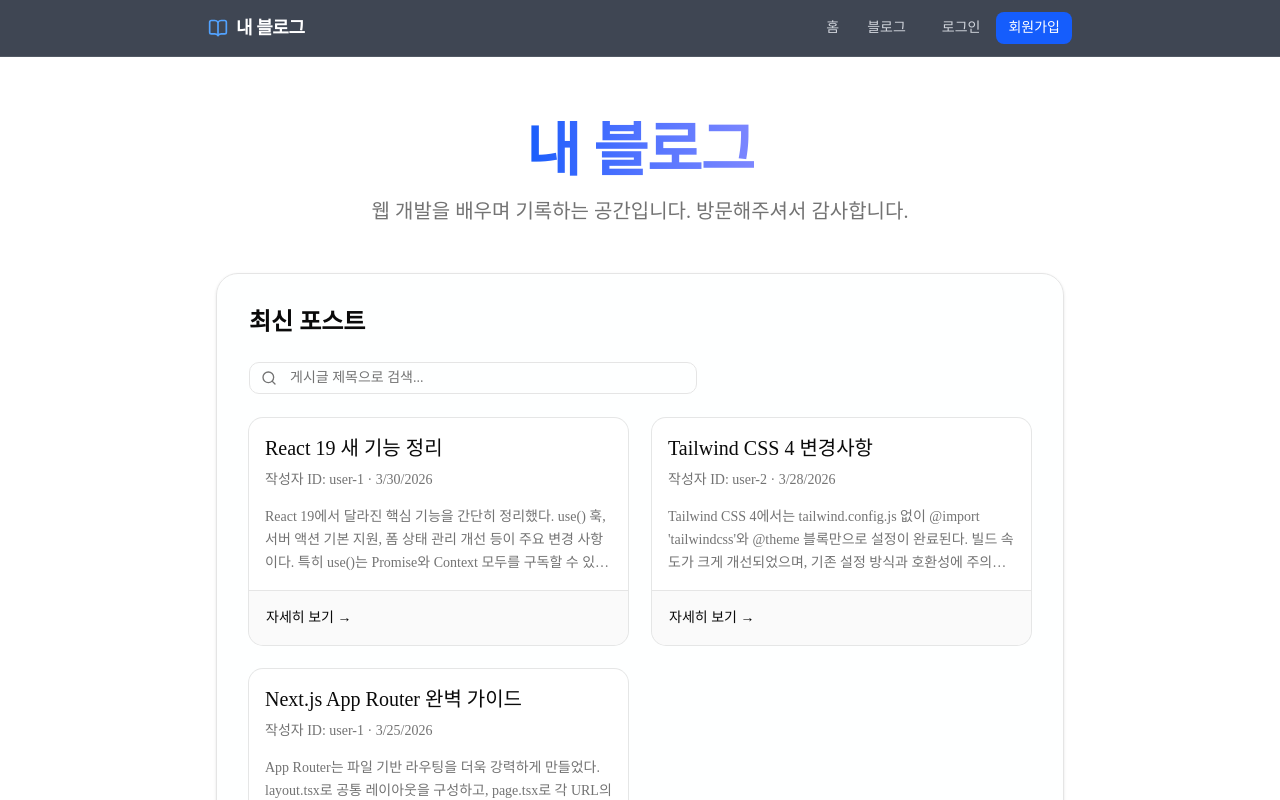
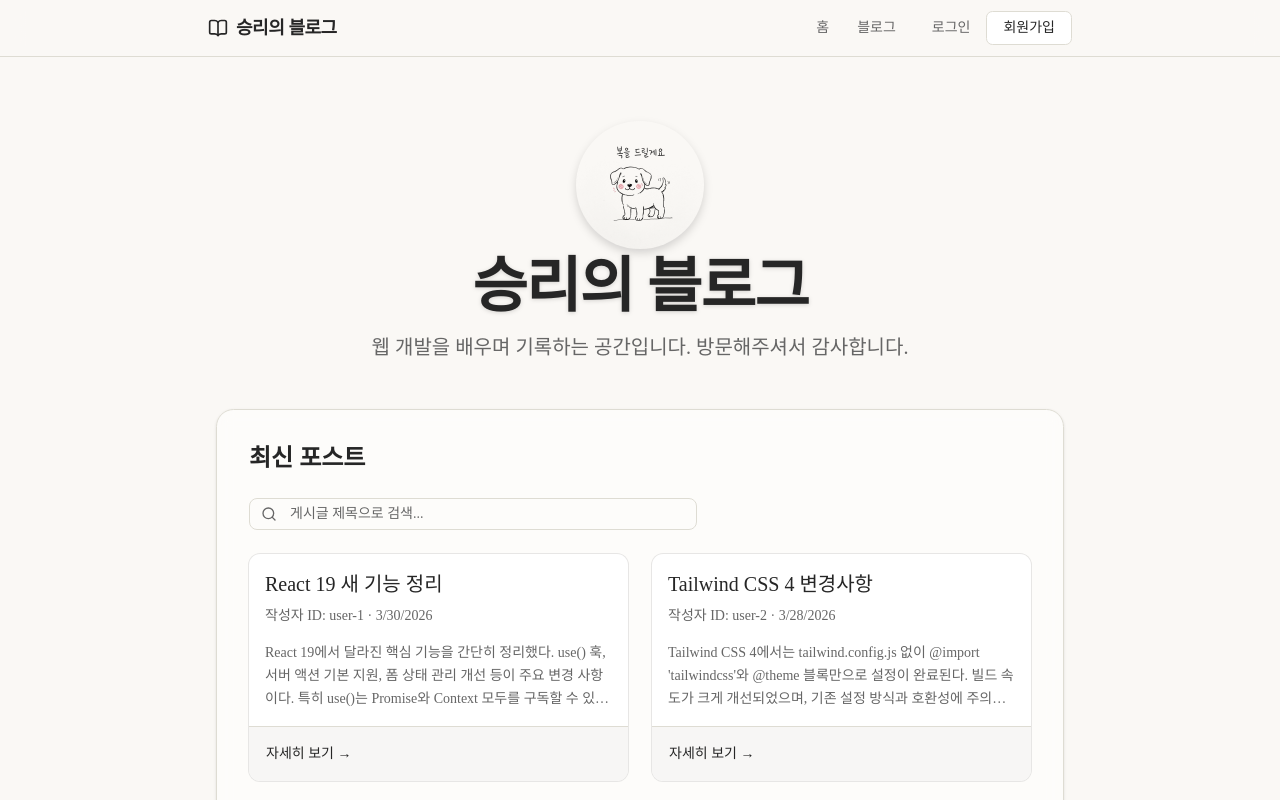
Before and after one commit to kwonseungri/my-first-web, a Next.js app: page / in a window 1280 px wide. Shown: the top 800 px of the page. Built offline with nearby package versions, Linux system fonts and the light colour scheme; no server answers.

Commit message:
style: update UI design to ivory theme and add cute dog mascot

```diff
--- a/app/globals.css
+++ b/app/globals.css
@@ -48,73 +48,84 @@
   --radius-4xl: calc(var(--radius) * 2.6);
 }
 
-:root { /* 깨끗하고 부드러운 화이트 */   /* 선명한 딥 차콜 */
-  --card: oklch(1 0 0);
-  --card-foreground: oklch(0.145 0 0);
-  --popover: oklch(1 0 0);
-  --popover-foreground: oklch(0.145 0 0);
-  --primary: hsl(220 70% 50%);      /* 프로젝트 메인 색상 */
-  --primary-foreground: hsl(0 0% 100%);
-  --secondary: oklch(0.97 0 0);
-  --secondary-foreground: oklch(0.205 0 0);
-  --muted: oklch(0.97 0 0);
-  --muted-foreground: oklch(0.556 0 0);
-  --accent: oklch(0.97 0 0);
-  --accent-foreground: oklch(0.205 0 0);
-  --destructive: oklch(0.577 0.245 27.325);
-  --border: oklch(0.922 0 0);
-  --input: oklch(0.922 0 0);
-  --ring: oklch(0.708 0 0);
-  --chart-1: oklch(0.87 0 0);
-  --chart-2: oklch(0.556 0 0);
-  --chart-3: oklch(0.439 0 0);
-  --chart-4: oklch(0.371 0 0);
-  --chart-5: oklch(0.269 0 0);
-  --radius: 0.625rem;
-  --sidebar: oklch(0.985 0 0);
-  --sidebar-foreground: oklch(0.145 0 0);
-  --sidebar-primary: oklch(0.205 0 0);
-  --sidebar-primary-foreground: oklch(0.985 0 0);
-  --sidebar-accent: oklch(0.97 0 0);
-  --sidebar-accent-foreground: oklch(0.205 0 0);
-  --sidebar-border: oklch(0.922 0 0);
-  --sidebar-ring: oklch(0.708 0 0);
-  --background: oklch(1 0 0);
-  --foreground: oklch(0.145 0 0);
+:root { /* 깔끔한 아이보리 블로그 테마 */
+  --background: hsl(45 30% 97%); /* 부드러운 아이보리 배경 */
+  --foreground: hsl(0 0% 15%); /* 선명한 텍스트 (다크 그레이) */
+  --card: hsl(0 0% 100%); /* 카드/컨테이너는 깨끗한 화이트 */
+  --card-foreground: hsl(0 0% 15%);
+  --popover: hsl(0 0% 100%);
+  --popover-foreground: hsl(0 0% 15%);
+
+  --primary: hsl(0 0% 100%); /* 주요 버튼 하얀색 */
+  --primary-foreground: hsl(0 0% 15%); /* 하얀 버튼 위 텍스트 */
+
+  --secondary: hsl(45 10% 92%);
+  --secondary-foreground: hsl(0 0% 15%);
+  --muted: hsl(45 10% 93%);
+  --muted-foreground: hsl(0 0% 40%);
+  --accent: hsl(45 10% 92%);
+  --accent-foreground: hsl(0 0% 15%);
+
+  --destructive: hsl(0 75% 50%);
+  --border: hsl(45 15% 85%); /* 경계선은 은은하게 */
+  --input: hsl(45 15% 85%);
+  --ring: hsl(0 0% 15%);
+
+  --chart-1: hsl(0 0% 15%);
+  --chart-2: hsl(45 10% 60%);
+  --chart-3: hsl(0 0% 40%);
+  --chart-4: hsl(45 20% 70%);
+  --chart-5: hsl(0 0% 70%);
+
+  --radius: 0.5rem; /* 약간의 곡률로 깔끔함 유지 */
+
+  --sidebar: hsl(45 30% 97%);
+  --sidebar-foreground: hsl(0 0% 15%);
+  --sidebar-primary: hsl(0 0% 100%);
+  --sidebar-primary-foreground: hsl(0 0% 15%);
+  --sidebar-accent: hsl(45 10% 92%);
+  --sidebar-accent-foreground: hsl(0 0% 15%);
+  --sidebar-border: hsl(45 15% 85%);
+  --sidebar-ring: hsl(0 0% 15%);
 }
 
-.dark {
-  --background: oklch(0.145 0 0);
-  --foreground: oklch(0.985 0 0);
-  --card: oklch(0.205 0 0);
-  --card-foreground: oklch(0.985 0 0);
-  --popover: oklch(0.205 0 0);
-  --popover-foreground: oklch(0.985 0 0);
-  --primary: oklch(0.922 0 0);
-  --primary-foreground: oklch(0.205 0 0);
-  --secondary: oklch(0.269 0 0);
-  --secondary-foreground: oklch(0.985 0 0);
-  --muted: oklch(0.269 0 0);
-  --muted-foreground: oklch(0.708 0 0);
-  --accent: oklch(0.269 0 0);
-  --accent-foreground: oklch(0.985 0 0);
-  --destructive: oklch(0.704 0.191 22.216);
-  --border: oklch(1 0 0 / 10%);
-  --input: oklch(1 0 0 / 15%);
-  --ring: oklch(0.556 0 0);
-  --chart-1: oklch(0.87 0 0);
-  --chart-2: oklch(0.556 0 0);
-  --chart-3: oklch(0.439 0 0);
-  --chart-4: oklch(0.371 0 0);
-  --chart-5: oklch(0.269 0 0);
-  --sidebar: oklch(0.205 0 0);
-  --sidebar-foreground: oklch(0.985 0 0);
-  --sidebar-primary: oklch(0.488 0.243 264.376);
-  --sidebar-primary-foreground: oklch(0.985 0 0);
-  --sidebar-accent: oklch(0.269 0 0);
-  --sidebar-accent-foreground: oklch(0.985 0 0);
-  --sidebar-border: oklch(1 0 0 / 10%);
-  --sidebar-ring: oklch(0.556 0 0);
+.dark { /* 깔끔한 다크 모드 */
+  --background: hsl(0 0% 10%);
+  --foreground: hsl(0 0% 96%);
+  --card: hsl(0 0% 12%);
+  --card-foreground: hsl(0 0% 96%);
+  --popover: hsl(0 0% 12%);
+  --popover-foreground: hsl(0 0% 96%);
+
+  --primary: hsl(0 0% 15%); /* 다크모드 버튼 */
+  --primary-foreground: hsl(0 0% 96%);
+
+  --secondary: hsl(0 0% 15%);
+  --secondary-foreground: hsl(0 0% 96%);
+  --muted: hsl(0 0% 15%);
+  --muted-foreground: hsl(0 0% 65%);
+  --accent: hsl(0 0% 15%);
+  --accent-foreground: hsl(0 0% 96%);
+
+  --destructive: hsl(0 70% 50%);
+  --border: hsl(0 0% 20%);
+  --input: hsl(0 0% 20%);
+  --ring: hsl(0 0% 96%);
+
+  --chart-1: hsl(0 0% 96%);
+  --chart-2: hsl(0 0% 65%);
+  --chart-3: hsl(0 0% 40%);
+  --chart-4: hsl(0 0% 30%);
+  --chart-5: hsl(0 0% 20%);
+
+  --sidebar: hsl(0 0% 10%);
+  --sidebar-foreground: hsl(0 0% 96%);
+  --sidebar-primary: hsl(0 0% 15%);
+  --sidebar-primary-foreground: hsl(0 0% 96%);
+  --sidebar-accent: hsl(0 0% 15%);
+  --sidebar-accent-foreground: hsl(0 0% 96%);
+  --sidebar-border: hsl(0 0% 20%);
+  --sidebar-ring: hsl(0 0% 96%);
 }
 
 @layer base {
--- a/app/layout.tsx
+++ b/app/layout.tsx
@@ -17,8 +17,8 @@ const geistMono = Geist_Mono({
 });
 
 export const metadata: Metadata = {
-  title: "내 블로그",
-  description: "개인 블로그입니다.",
+  title: "승리의 블로그",
+  description: "Next.js로 만든 블로그입니다.",
 };
 
 export default function RootLayout({
@@ -35,8 +35,8 @@ export default function RootLayout({
             {children}
           </main>
         </AuthProvider>
-        <footer className="text-center text-gray-500 py-6 border-t mt-auto">
-          © 2026 내 블로그
+        <footer className="py-6 text-center text-sm text-muted-foreground border-t border-border mt-auto">
+          © 2026 승리의 블로그
         </footer>
       </body>
     </html>
--- a/app/page.tsx
+++ b/app/page.tsx
@@ -1,12 +1,22 @@
 import { posts } from "@/lib/posts";
 import PostsList from "@/components/PostsList";
+import Image from "next/image";
 
 export default function Home() {
   return (
     <div className="space-y-12">
       <header className="flex flex-col items-center justify-center pt-10 text-center space-y-4">
-        <h1 className="text-5xl font-extrabold tracking-tight lg:text-6xl bg-gradient-to-r from-blue-600 to-indigo-400 bg-clip-text text-transparent">
-          내 블로그
+        <div className="relative w-32 h-32 mb-2 hover:-translate-y-3 transition-transform duration-500 ease-out cursor-pointer drop-shadow-lg animate-in zoom-in duration-700 mix-blend-multiply">
+          <Image
+            src="/mascot.png"
+            alt="귀여운 블로그 마스코트"
+            fill
+            className="object-contain rounded-full"
+            priority
+          />
+        </div>
+        <h1 className="text-5xl font-extrabold tracking-tight lg:text-6xl text-foreground drop-shadow-sm">
+          승리의 블로그
         </h1>
         <p className="text-xl text-muted-foreground max-w-2xl mx-auto">
           웹 개발을 배우며 기록하는 공간입니다. 방문해주셔서 감사합니다.
--- a/app/posts/[id]/page.tsx
+++ b/app/posts/[id]/page.tsx
@@ -229,7 +229,7 @@ export default function PostDetailPage({
         <Card className="border-none shadow-none bg-transparent">
           <CardHeader className="px-0 space-y-4">
             <div className="space-y-2">
-              <CardTitle className="text-4xl md:text-5xl font-black tracking-tight leading-tight">
+              <CardTitle className="text-2xl md:text-3xl font-bold tracking-tight leading-snug">
                 {post.title}
               </CardTitle>
               <div className="flex items-center gap-4 text-sm text-muted-foreground">
--- a/app/posts/page.tsx
+++ b/app/posts/page.tsx
@@ -37,7 +37,7 @@ export default function PostsPage() {
   return (
     <section className="animate-in fade-in slide-in-from-bottom-4 duration-1000">
       <div className="mb-10 space-y-2">
-        <h1 className="text-4xl font-extrabold tracking-tight lg:text-5xl bg-gradient-to-r from-blue-600 to-indigo-400 bg-clip-text text-transparent">
+        <h1 className="text-4xl font-extrabold tracking-tight lg:text-5xl text-foreground drop-shadow-sm">
           블로그 글 목록
         </h1>
         <p className="text-muted-foreground text-lg italic">
--- a/components/Header.tsx
+++ b/components/Header.tsx
@@ -75,28 +75,28 @@ export default function Header() {
   const initial = profile?.username?.charAt(0).toUpperCase() ?? "U";
 
   return (
-    <header className="sticky top-0 z-50 border-b border-white/10 bg-gray-900/80 backdrop-blur-md text-white">
+    <header className="sticky top-0 z-50 border-b border-border bg-background/80 backdrop-blur-md text-foreground">
       <nav className="max-w-4xl mx-auto px-4 h-14 flex items-center justify-between">
         {/* 로고 */}
         <Link
           href="/"
           className="font-black text-lg tracking-tight hover:opacity-80 transition-opacity flex items-center gap-2"
         >
-          <BookOpen className="h-5 w-5 text-blue-400" />
-          내 블로그
+          <BookOpen className="h-5 w-5 text-foreground" />
+          승리의 블로그
         </Link>
 
         {/* 우측 메뉴 */}
         <div className="flex items-center gap-1">
           <Link
             href="/"
-            className="text-sm px-3 py-1.5 rounded-md text-gray-300 hover:text-white hover:bg-white/10 transition-all"
+            className="text-sm px-3 py-1.5 rounded-md text-muted-foreground hover:text-foreground hover:bg-muted transition-all"
           >
             홈
           </Link>
           <Link
             href="/posts"
-            className="text-sm px-3 py-1.5 rounded-md text-gray-300 hover:text-white hover:bg-white/10 transition-all"
+            className="text-sm px-3 py-1.5 rounded-md text-muted-foreground hover:text-foreground hover:bg-muted transition-all"
           >
             블로그
           </Link>
@@ -111,7 +111,7 @@ export default function Header() {
               {/* 새 글 쓰기 버튼 */}
               <Link
                 href="/posts/new"
-                className="hidden sm:flex items-center gap-1.5 text-sm px-3 py-1.5 rounded-md bg-blue-600 hover:bg-blue-500 transition-colors font-medium"
+                className="hidden sm:flex items-center gap-1.5 text-sm px-4 py-1.5 rounded-md bg-primary text-primary-foreground border border-border hover:opacity-90 transition-opacity font-medium"
               >
                 <PenSquare className="h-3.5 w-3.5" />
                 새 글 쓰기
@@ -121,11 +121,11 @@ export default function Header() {
               <div className="relative" ref={dropdownRef}>
                 <button
                   onClick={() => setDropdownOpen((prev) => !prev)}
-                  className="flex items-center gap-2 pl-1 pr-2 py-1 rounded-full hover:bg-white/10 transition-all group"
+                  className="flex items-center gap-2 pl-1 pr-2 py-1 rounded-full hover:bg-muted transition-all group"
                   aria-label="사용자 메뉴"
                 >
                   {/* 아바타 */}
-                  <div className="w-8 h-8 rounded-full bg-blue-500/20 border border-blue-400/30 flex items-center justify-center font-bold text-blue-300 text-sm overflow-hidden flex-shrink-0 ring-2 ring-transparent group-hover:ring-blue-400/30 transition-all">
+                  <div className="w-8 h-8 rounded-full bg-muted border border-border flex items-center justify-center font-bold text-foreground text-sm overflow-hidden flex-shrink-0 ring-2 ring-transparent group-hover:ring-border transition-all">
                     {profile?.avatar_url ? (
                       // eslint-disable-next-line @next/next/no-img-element
                       <img
@@ -138,49 +138,49 @@ export default function Header() {
                     )}
                   </div>
                   {/* 닉네임 (md 이상에서만 표시) */}
-                  <span className="hidden md:block text-sm text-gray-300 group-hover:text-white transition-colors max-w-[80px] truncate">
+                  <span className="hidden md:block text-sm text-muted-foreground group-hover:text-foreground transition-colors max-w-[80px] truncate">
                     {profile?.username}
                   </span>
                   <ChevronDown
-                    className={`h-3.5 w-3.5 text-gray-400 transition-transform duration-200 ${dropdownOpen ? "rotate-180" : ""}`}
+                    className={`h-3.5 w-3.5 text-muted-foreground transition-transform duration-200 ${dropdownOpen ? "rotate-180" : ""}`}
                   />
                 </button>
 
                 {/* 드롭다운 메뉴 */}
                 {dropdownOpen && (
-                  <div className="absolute right-0 top-full mt-2 w-52 rounded-xl border border-white/10 bg-gray-900/95 backdrop-blur-md shadow-2xl overflow-hidden animate-in fade-in slide-in-from-top-2 duration-150">
+                  <div className="absolute right-0 top-full mt-2 w-52 rounded-xl border border-border bg-popover text-popover-foreground shadow-lg overflow-hidden animate-in fade-in slide-in-from-top-2 duration-150">
                     {/* 프로필 헤더 */}
-                    <div className="px-4 py-3 border-b border-white/10 bg-white/5">
-                      <p className="text-xs text-gray-400 font-medium">로그인 계정</p>
-                      <p className="text-sm font-semibold text-white truncate mt-0.5">
+                    <div className="px-4 py-3 border-b border-border bg-muted/50">
+                      <p className="text-xs text-muted-foreground font-medium">로그인 계정</p>
+                      <p className="text-sm font-semibold truncate mt-0.5">
                         {profile?.username}
                       </p>
-                      <p className="text-xs text-gray-500 truncate">{user.email}</p>
+                      <p className="text-xs text-muted-foreground truncate">{user.email}</p>
                     </div>
 
                     {/* 메뉴 항목들 */}
                     <div className="py-1">
                       <Link
                         href="/mypage"
-                        className="flex items-center gap-2.5 px-4 py-2.5 text-sm text-gray-300 hover:text-white hover:bg-white/10 transition-colors"
+                        className="flex items-center gap-2.5 px-4 py-2.5 text-sm text-foreground hover:bg-muted transition-colors"
                       >
-                        <UserIcon className="h-4 w-4 text-gray-400" />
+                        <UserIcon className="h-4 w-4 text-muted-foreground" />
                         마이페이지
                       </Link>
                       <Link
                         href="/posts/new"
-                        className="flex items-center gap-2.5 px-4 py-2.5 text-sm text-gray-300 hover:text-white hover:bg-white/10 transition-colors sm:hidden"
+                        className="flex items-center gap-2.5 px-4 py-2.5 text-sm text-foreground hover:bg-muted transition-colors sm:hidden"
                       >
-                        <PenSquare className="h-4 w-4 text-gray-400" />
+                        <PenSquare className="h-4 w-4 text-muted-foreground" />
                         새 글 쓰기
                       </Link>
                     </div>
 
                     {/* 로그아웃 */}
-                    <div className="border-t border-white/10 py-1">
+                    <div className="border-t border-border py-1">
                       <button
                         onClick={handleSignOut}
-                        className="flex w-full items-center gap-2.5 px-4 py-2.5 text-sm text-red-400 hover:text-red-300 hover:bg-red-500/10 transition-colors"
+                        className="flex w-full items-center gap-2.5 px-4 py-2.5 text-sm text-destructive hover:bg-destructive/10 transition-colors"
                       >
                         <LogOut className="h-4 w-4" />
                         로그아웃
@@ -194,13 +194,13 @@ export default function Header() {
             <div className="flex items-center gap-1 ml-2">
               <Link
                 href="/login"
-                className="text-sm px-3 py-1.5 rounded-md text-gray-300 hover:text-white hover:bg-white/10 transition-all"
+                className="text-sm px-3 py-1.5 rounded-md text-muted-foreground hover:text-foreground hover:bg-muted transition-all"
               >
                 로그인
               </Link>
               <Link
                 href="/signup"
-                className="text-sm px-3 py-1.5 rounded-md bg-blue-600 hover:bg-blue-500 transition-colors font-medium"
+                className="text-sm px-4 py-1.5 rounded-md bg-primary text-primary-foreground border border-border hover:opacity-90 transition-opacity font-medium"
               >
                 회원가입
               </Link>
```
Also changed, not shown: public/mascot.png (added).
